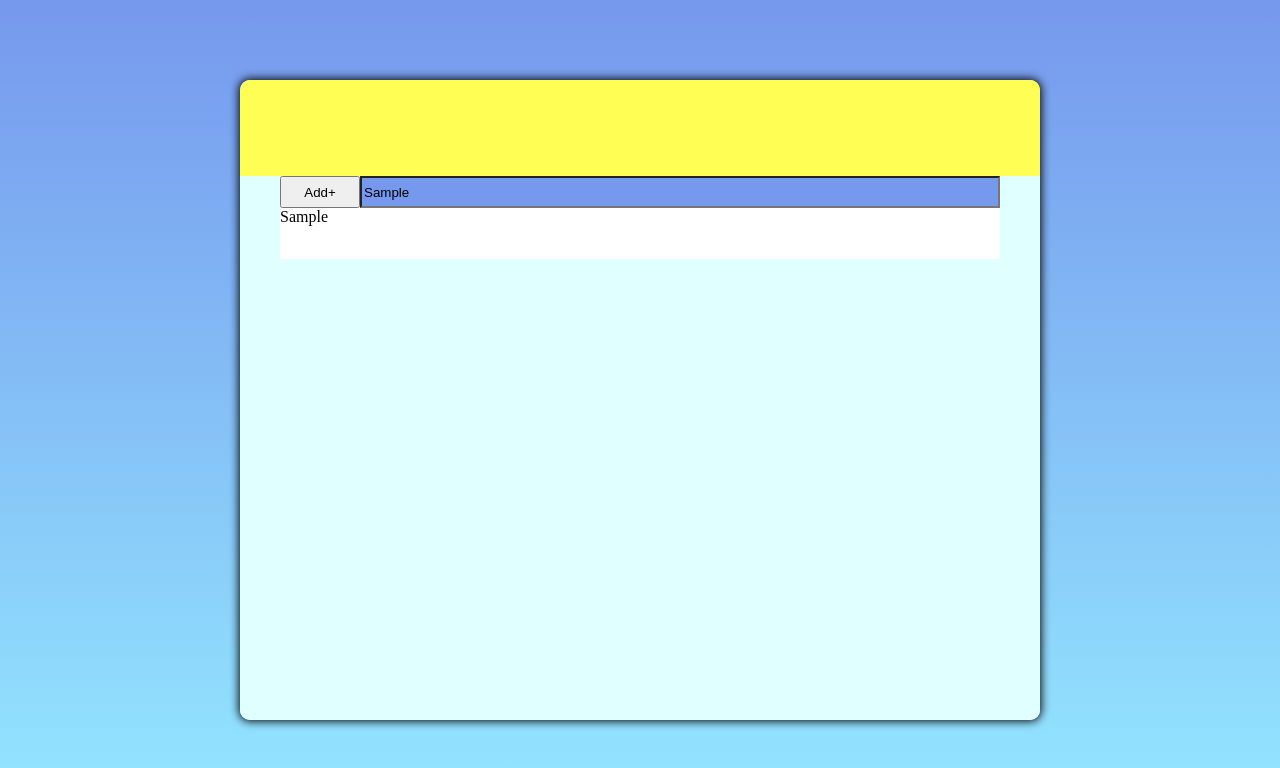
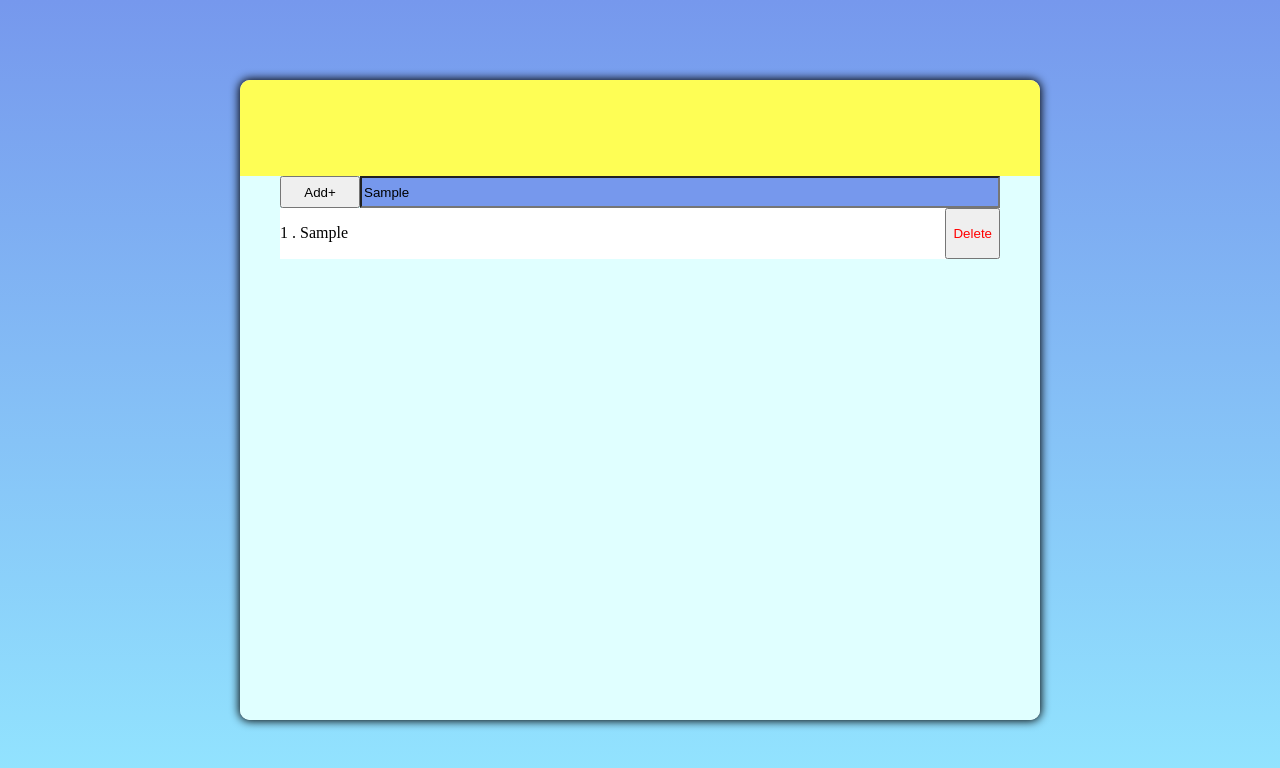
Before and after one commit to NikPal8/Todo_List, a plain HTML site: page index.html in a window 1280 px wide. Both pictures are taken after typing "Sample" into the empty fields and a click on the button "Add+". Drawn offline with Linux system fonts and the light colour scheme.

Commit message:
Added a delete button, to the right of the li and gave it some stykes. Changed the span to which carries the value of the input box to a paragraph. Created a span to left of the li which adds numbers to every list item. Currently there is no functionality in the delete button.

```diff
--- a/Todo_List.css
+++ b/Todo_List.css
@@ -74,14 +74,30 @@ body {
                     list-style-type: none;
 
 
+
                 }
-
-                        li {/* Task to be created in JS*/
+                        /*-- li to be created in JS and appended ul*(todobody) --*/
+                        li {/*-- Then grabs the value of #task*(input box) --*/
                             background-color: white;
                             height: 10%;
                             width: 90%;
+                            border-bottom: 2px solid lightcyan;
+                            display: flex;
+                            flex-direction: row;
                             justify-content: space-between;
 
 
 
+
+
                         }
+
+
+
+
+                            /* .deleteBtn {
+                                background-color: red;
+                                height: 100%;
+                                width: 10%;
+
+                            } */
--- a/Todo_List.js
+++ b/Todo_List.js
@@ -6,22 +6,42 @@ const todoTaskInput = document.querySelector('#todoTaskInput');
 
 const todoTask = document.querySelector('#task');
 
-
+let num = 0;
 addBtn.addEventListener('click', function() {
 
-    let newelement = document.createElement('li');
-    let taskText = document.createElement('span');
+  num = num + 1;
 
-    let taskTextValue = todoTask.value;
+    // Span text from input box(#task)
+        let newelement = document.createElement('li');
+        let listNumber = document.createElement('span');
 
-    taskText.textContent = taskTextValue;
+
+        let taskText = document.createElement('p');
+        let taskTextValue = ` ${listNumber.textContent = 0 + num} . ${todoTask.value}`;
+        taskText.textContent = taskTextValue;
+        // Delete Btn
+        const deleteItem = document.createElement('button');
+        deleteItem.style.color = 'red';
+        deleteItem.textContent = "Delete";
 
 
 
-    todoBody.append(newelement);
-    newelement.append(taskText);
+        todoBody.append(newelement);
+
+        newelement.insertAdjacentElement('beforebegin', deleteItem);
+        newelement.append(taskText);
+
+        newelement.append(deleteItem);
 
 
 
 
-})
+
+});
+
+
+
+
+// deletebtn.addEventListener('click', function(){
+
+// });
```
